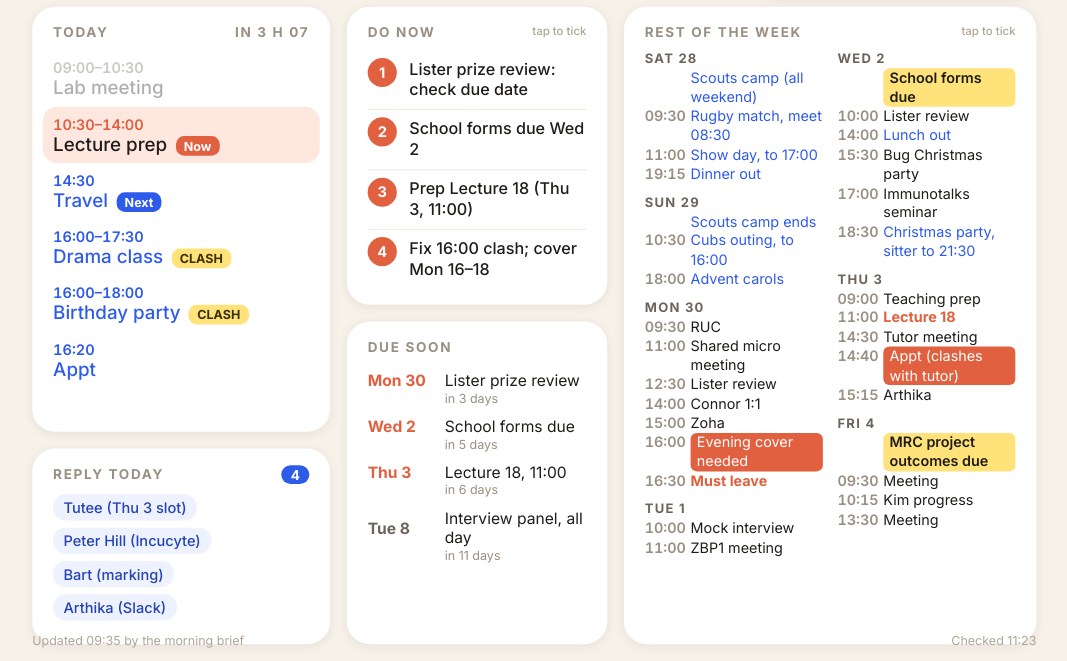
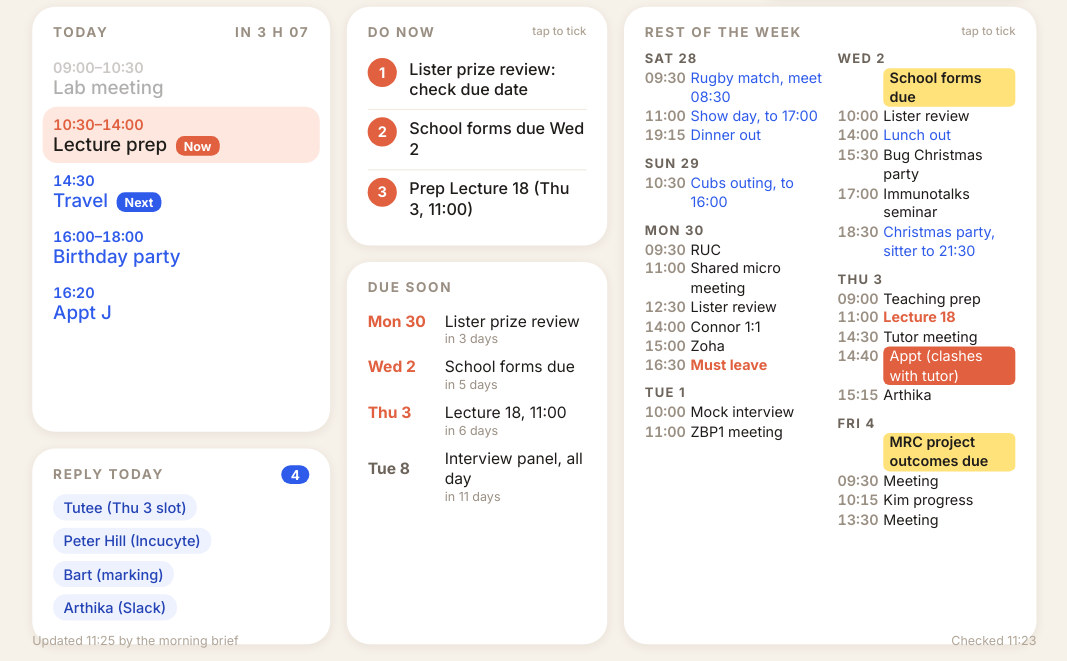
Before and after one commit to codendall/desk-screen, a plain HTML site: page ipad.html in a window 1280 px wide. Shown: the part 139-800 px from the top of the page, without its empty margins (106-1173 px from the left). Drawn offline with Linux system fonts and the light colour scheme.

Commit message:
Desk fixes Fri 27 Nov: clash sorted, drama off, deleted events and cover flag removed
Co-Authored-By: Claude Opus 5.5 <noreply@anthropic.com>
Claude-Session: https://claude.ai/code/session_013m37QhRnwob7FSUmyJsQpW

```diff
--- a/index.html
+++ b/index.html
@@ -50,7 +50,7 @@ section{display:flex;flex-direction:column;min-height:0}
 <circle cx="40" cy="42" r="2.4" fill="#000"/><circle cx="54" cy="42" r="2.4" fill="#000"/>
 <path d="M42 48 q5 4 10 0" fill="none" stroke="#000" stroke-width="2.4" stroke-linecap="round"/>
 <circle cx="35" cy="47" r="2.6" fill="#f00"/><circle cx="59" cy="47" r="2.6" fill="#f00"/>
-</svg><div class="wxt"><span class="lv">Leave 14:00</span> <span class="tp">4°</span><br>Overcast · 4° by 21:00 · take umbrella</div></div>Updated 09:35</div>
+</svg><div class="wxt"><span class="lv">Leave 14:00</span> <span class="tp">4°</span><br>Overcast · 4° by 21:00 · take umbrella</div></div>Updated 11:25</div>
 </header>
 <div class="cols">
   <section>
@@ -58,10 +58,9 @@ section{display:flex;flex-direction:column;min-height:0}
     <div class="ev"><div class="t">09:00–10:30</div><div class="w">Lab meeting</div></div>
     <div class="ev"><div class="t">10:30–14:00</div><div class="w">Lecture prep</div></div>
     <div class="ev home"><div class="t">14:30</div><div class="w">Travel</div></div>
-    <div class="ev home"><div class="t">16:00–17:30</div><div class="w">Drama class<span class="flag y">CLASH</span></div></div>
-    <div class="ev home"><div class="t">16:00–18:00</div><div class="w">Birthday party<span class="flag y">CLASH</span></div></div>
-    <div class="ev home"><div class="t">16:20</div><div class="w">Appt</div></div>
-    <div class="tom"><b>Wkd</b>Sat 09:00 dance · 09:30 rugby · 09:45 swim · 11:00–17:00 show day · 19:15 dinner · scouts camp · Sun Cubs · 11:00 outing · 15:00 outing<br><b>Mon</b>09:30 RUC · 11:00 shared micro · 12:30 Lister · 14:00 Connor · 15:00 Zoha · <span style="background:#f00;color:#fff;padding:0 3px">16:00 cover needed</span></div>
+    <div class="ev home"><div class="t">16:00–18:00</div><div class="w">Birthday party</div></div>
+    <div class="ev home"><div class="t">16:20</div><div class="w">Appt J</div></div>
+    <div class="tom"><b>Wkd</b>Sat 09:30 rugby match · 11:00–17:00 show day · 19:15 dinner out · Sun 10:30–16:00 Cubs outing<br><b>Mon</b>09:30 RUC · 11:00 shared micro · 12:30 Lister · 14:00 Connor · 15:00 Zoha · 16:30 must leave</div>
   </section>
   <section>
     <div class="block">
@@ -70,7 +69,6 @@ section{display:flex;flex-direction:column;min-height:0}
         <li>Lister prize review: check due date</li>
         <li>School forms due Wed 2</li>
         <li>Prep Lecture 18 (Thu 3, 11:00)</li>
-        <li>Fix 16:00 clash; cover Mon 16–18</li>
       </ol>
     </div>
     <div class="block">
--- a/week.json
+++ b/week.json
@@ -1,15 +1,10 @@
 {
- "updated": "2026-11-27T11:20",
+ "updated": "2026-11-27T11:25",
  "days": [
   {
    "date": "2026-11-28",
    "label": "Sat 28",
    "items": [
-    {
-     "t": "",
-     "w": "Scouts camp (all weekend)",
-     "k": "home"
-    },
     {
      "t": "09:30",
      "w": "Rugby match, meet 08:30",
@@ -32,18 +27,8 @@
    "label": "Sun 29",
    "items": [
     {
-     "t": "",
-     "w": "Scouts camp ends",
-     "k": "home"
-    },
-    {
      "t": "10:30",
      "w": "Cubs outing, to 16:00",
-     "k": "home"
-    },
-    {
-     "t": "18:00",
-     "w": "Advent carols",
      "k": "home"
     }
    ]
@@ -76,11 +61,6 @@
      "t": "16:30",
      "w": "Must leave",
      "k": "flag"
-    },
-    {
-     "t": "16:00",
-     "w": "Evening cover needed",
-     "k": "alert"
     }
    ]
   },
```
